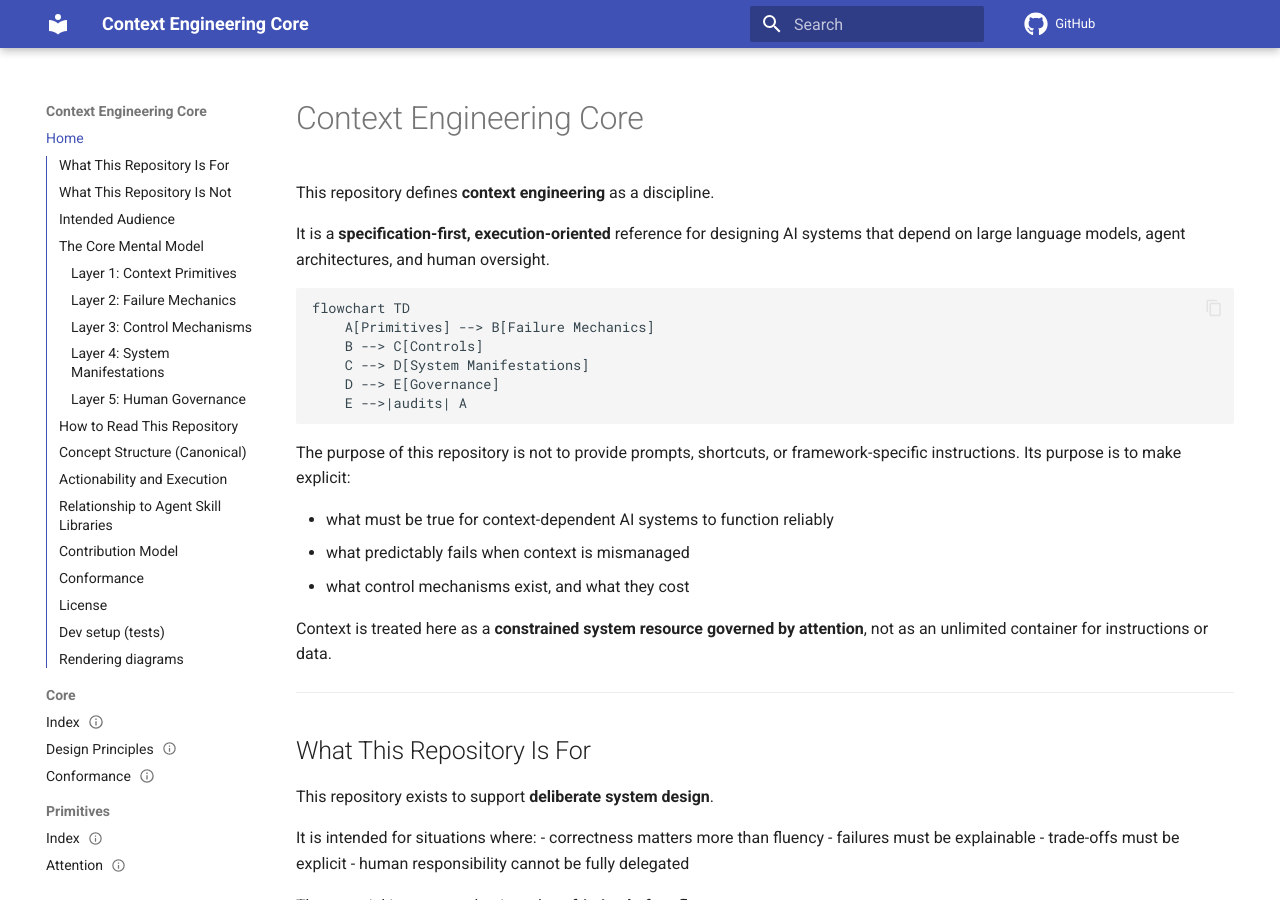
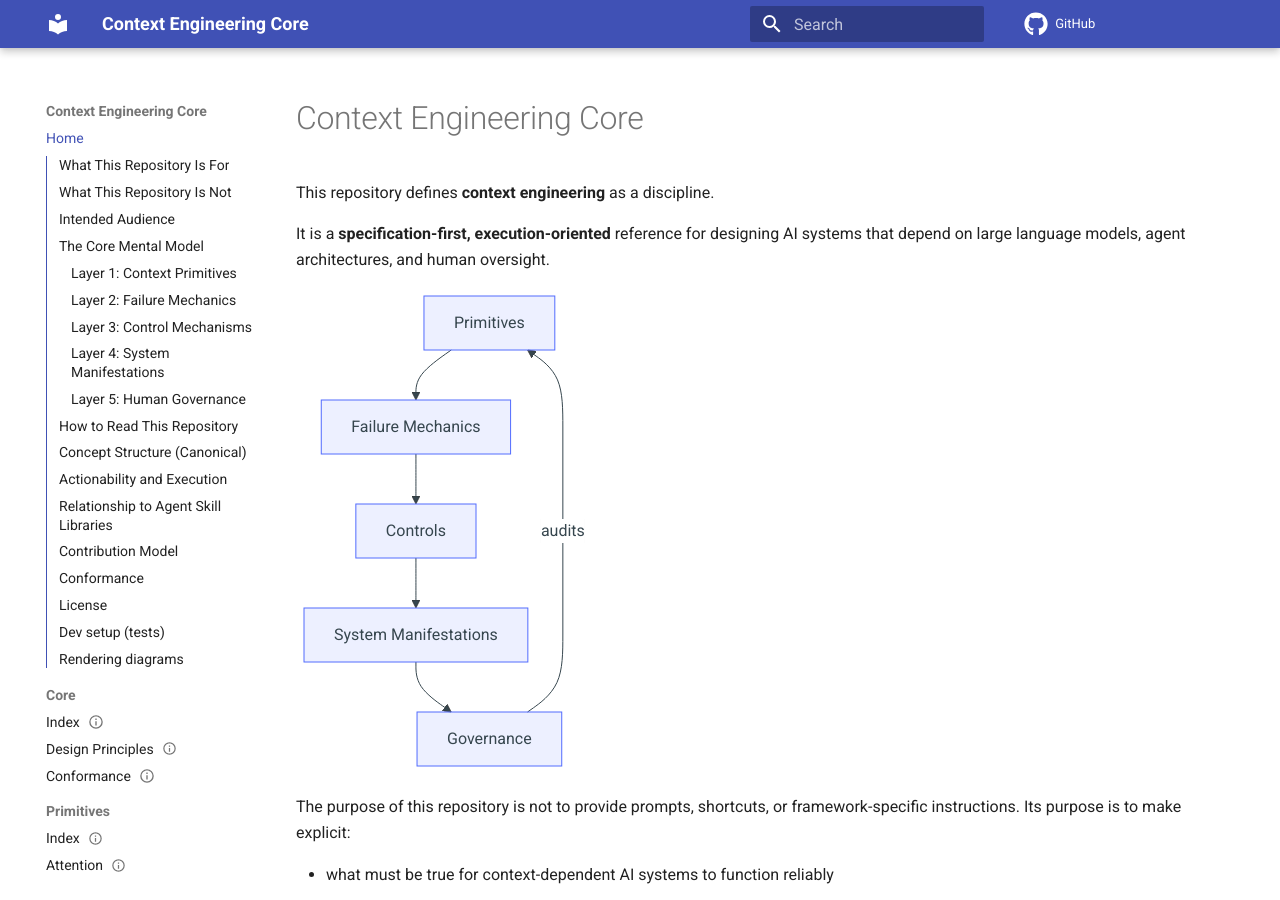
Before and after one commit to ShaileshRawat1403/context-engineering-core, an MkDocs documentation site: the page built from docs/README.md, in a window 1280 px wide and 900 px high. Built offline with MkDocs 1.6.1 and Material for MkDocs 9.7.7, drawn with Linux system fonts in a browser that asks for light colours; comment, search, counter and statistics services are not loaded; part of the change alters nothing that is shown.

```diff
--- /dev/null
+++ b/docs/js/mermaid-init.js
@@ -0,0 +1,6 @@
+window.mermaid = window.mermaid || {};
+window.addEventListener("load", () => {
+  if (window.mermaid && window.mermaid.initialize) {
+    window.mermaid.initialize({ startOnLoad: true });
+  }
+});
--- a/mkdocs.yml
+++ b/mkdocs.yml
@@ -17,7 +17,11 @@ markdown_extensions:
   - admonition
   - toc:
       permalink: true
-  - pymdownx.superfences
+  - pymdownx.superfences:
+      custom_fences:
+        - name: mermaid
+          class: mermaid
+          format: !!python/name:pymdownx.superfences.fence_code_format
   - pymdownx.highlight
   - pymdownx.emoji
   - pymdownx.tasklist
@@ -82,3 +86,6 @@ nav:
       - Long Session Stability Harness: examples/long-session-stability-harness/README.md
 extra_css:
   - https://cdnjs.cloudflare.com/ajax/libs/font-awesome/6.4.0/css/all.min.css
+extra_javascript:
+  - https://unpkg.com/mermaid@10.9.1/dist/mermaid.min.js
+  - js/mermaid-init.js
```
